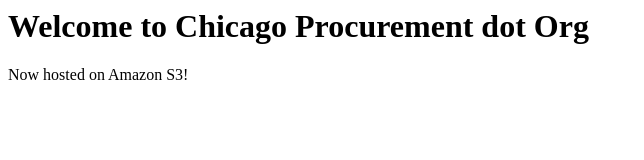
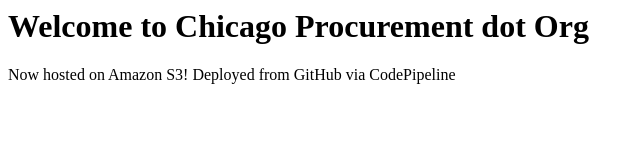
Before and after one commit to snowpup68/chicagoprocurement, a website: page index.html in a window 1280 px wide. Shown: the whole page, without its empty margins (0-644 px from the left). Drawn offline with Linux system fonts and the light colour scheme.

Commit message:
Update index.html

```diff
--- a/index.html
+++ b/index.html
@@ -4,6 +4,6 @@
 </head>
 <body>
   <h1>Welcome to Chicago Procurement dot Org</h1>
-  <p>Now hosted on Amazon S3!</p>
+  <p>Now hosted on Amazon S3!  Deployed from GitHub via CodePipeline</p>
 </body>
 </html>
```
